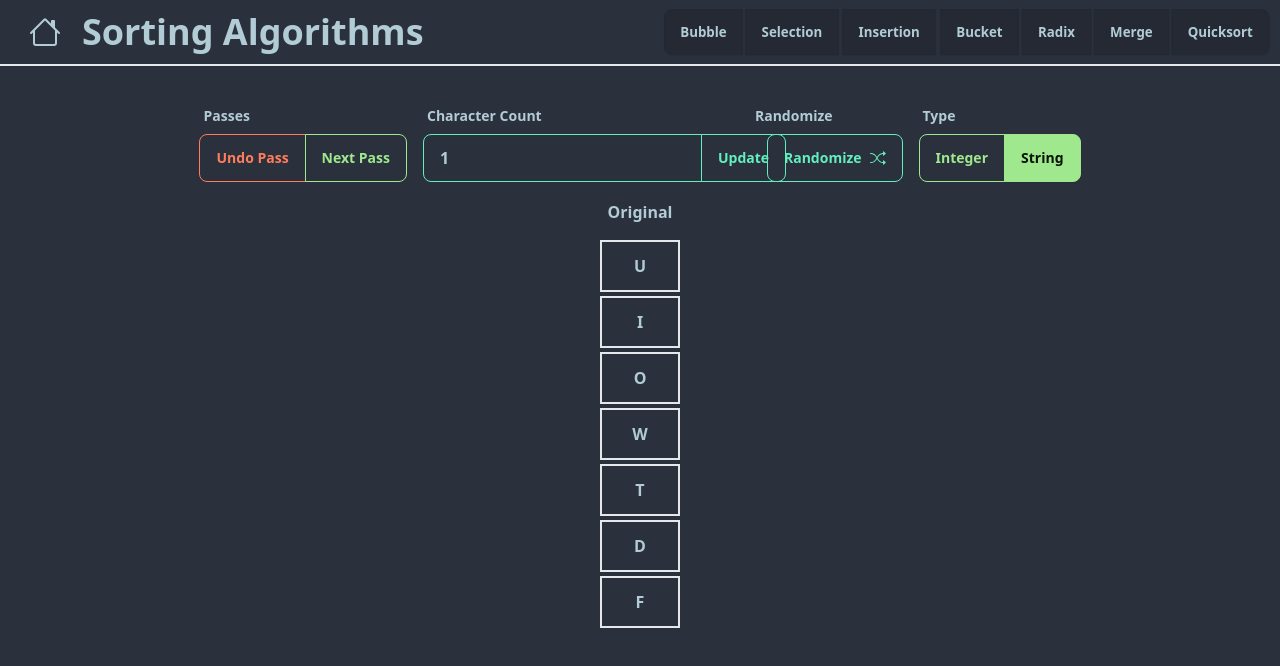
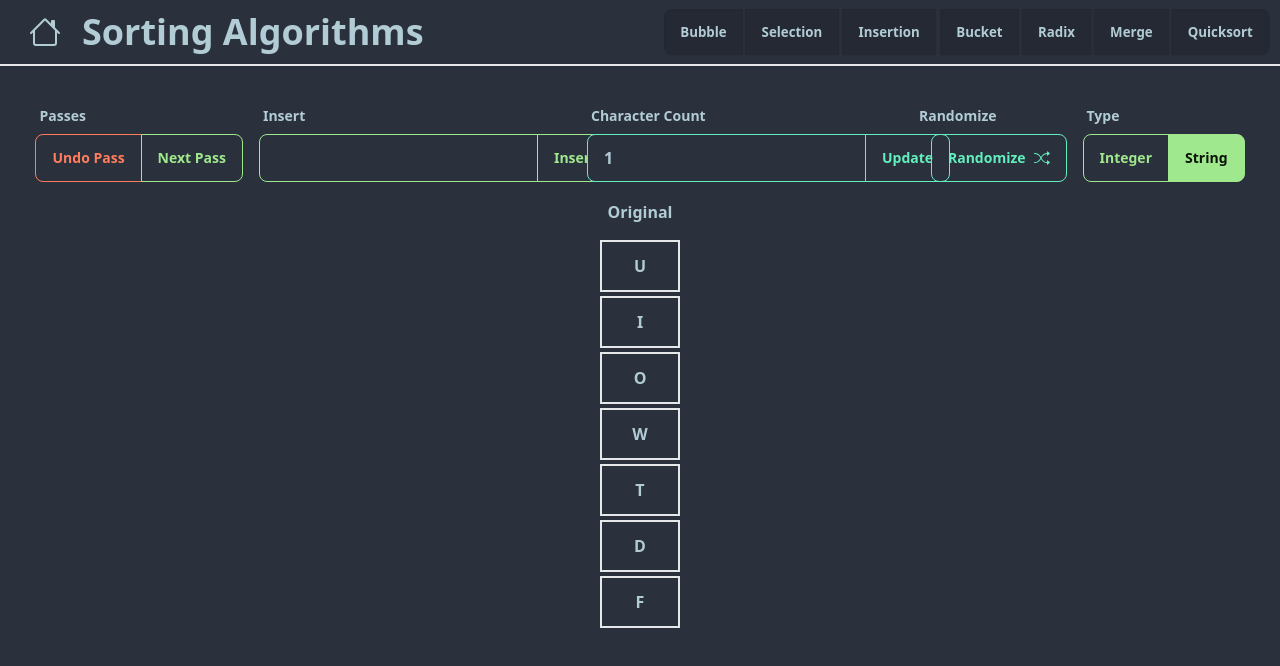
Before and after one commit to alexespejo/dsa-visualizer, a Svelte app: page /sorting_algo/radix_sort in a window 1280 px wide. Shown: the top 666 px of the page. Built offline with nearby package versions, Linux system fonts and the light colour scheme.

Commit message:
Radix Sort Insert Value

```diff
--- a/src/lib/sortingAlgo.ts
+++ b/src/lib/sortingAlgo.ts
@@ -1,4 +1,4 @@
-export function generateRandomThreeDigitArray(length) {
+export function generateRandomIntArray(length) {
  let randomArray: number[] = [];
  let generatedNumbers = {}; // Object to keep track of generated numbers
 
--- a/src/routes/SortingAlgorithms/RadixSort.svelte
+++ b/src/routes/SortingAlgorithms/RadixSort.svelte
@@ -5,7 +5,7 @@
  import Visualize from "../../components/custom/layout/Visualize.svelte";
  import MarkedElements from "../../components/SortingAlgoControls/BucketSortControls/MarkedElements.svelte";
  import {
-  generateRandomThreeDigitArray,
+  generateRandomIntArray,
   generateRandomStringArray,
  } from "../../lib/sortingAlgo";
  import { onMount } from "svelte";
@@ -15,9 +15,10 @@
  let listOfBuckets = [];
  let intOrStringArray = false;
  let bucket = [];
- let subBuckets =[]
+ let subBuckets =[];
+ let insertValue = "";
  let indexOfPass = 0;
- let insertValue = 1;
+ let characterCount = 1;
  let itemMarked = "";
  let alphabet = "abcdefghijklmnopqrstuvwxyz";
 
@@ -27,10 +28,10 @@
     bucket = [];
     subBuckets = [];
     if (intOrStringArray) {
-    bucket = generateRandomThreeDigitArray(insertValue);
+    bucket = generateRandomIntArray(characterCount);
     }
     else {
-    bucket = generateRandomStringArray(insertValue);
+    bucket = generateRandomStringArray(characterCount);
     }
     subBuckets.push([...bucket]);
     listOfBuckets = subBuckets;
@@ -83,7 +84,7 @@
                 Undo Pass
              </button>
              <button class="btn join-item btn-primary btn-outline" on:click={() => {
-                if (indexOfPass < insertValue) {
+                if (indexOfPass < characterCount) {
                     indexOfPass++;
                     updateBuckets();
                 }
@@ -93,22 +94,47 @@
         </div>
     </FormControl>
     <FormControl>
+        <LabelInput>Insert</LabelInput>
+        <div class="join">
+            <input
+            type="string"
+            class="font-bold input input-bordered join-item input-primary"
+            maxlength = {characterCount}
+            bind:value={(insertValue)}
+            />
+            <button class="btn btn-primary btn-outline join-item" on:click={() => {
+                if (intOrStringArray && !isNaN(Number(insertValue))) {
+                    bucket.push(parseInt(insertValue));
+                }
+                else if(!intOrStringArray && !/\d/.test(insertValue)){
+                    bucket.push(insertValue.toUpperCase());
+                }
+                else{
+                    bucket.push("-");
+                }
+                updateBuckets();
+            }}>
+                Insert
+            </button>
+        </div>
+    </FormControl>
+    <FormControl>
         <LabelInput>Character Count</LabelInput>
         <div class="join">
             <input
             type="number"
             class="font-bold input input-bordered join-item input-success"
-            bind:value={insertValue}
+            bind:value={characterCount}
             placeholder="Maximum: 6"
             on:input={() => {
-                if (insertValue > 6) {
-                    insertValue = 6;
+                if (characterCount > 6) {
+                    characterCount = 6;
                 }
             }}
             />
             <button class="btn btn-success btn-outline join-item"
                 on:click={() => {
-                    createBuckets()
+                    createBuckets();;
                 }}>
                 Update
             </button>
@@ -142,14 +168,14 @@
       class={`btn  join-item btn-primary ${!intOrStringArray ? "btn-outline" : ""}`}
       on:click={() => {
        intOrStringArray = true;
-       createBuckets()
+       createBuckets();
       }}>Integer</button
      >
      <button
       class={`btn  join-item btn-primary ${intOrStringArray ? "btn-outline" : ""}`}
       on:click={() => {
        intOrStringArray = false;
-       createBuckets()
+       createBuckets();
       }}>String</button
      >
     </div>
@@ -163,9 +189,9 @@
           {#if index === 0}
            Original
            {:else if index >= 1}
-           <span>{alphabet.slice(0, insertValue - index)}</span>
-           <span class="text-info">{alphabet.slice(insertValue - index, insertValue - index + 1)}</span>
-           <span>{alphabet.slice((insertValue-index)+1, insertValue)}</span>
+           <span>{alphabet.slice(0, characterCount - index)}</span>
+           <span class="text-info">{alphabet.slice(characterCount - index, characterCount - index + 1)}</span>
+           <span>{alphabet.slice((characterCount-index)+1, characterCount)}</span>
           {/if}
          </div>
          {#each subBucket as item}
```
